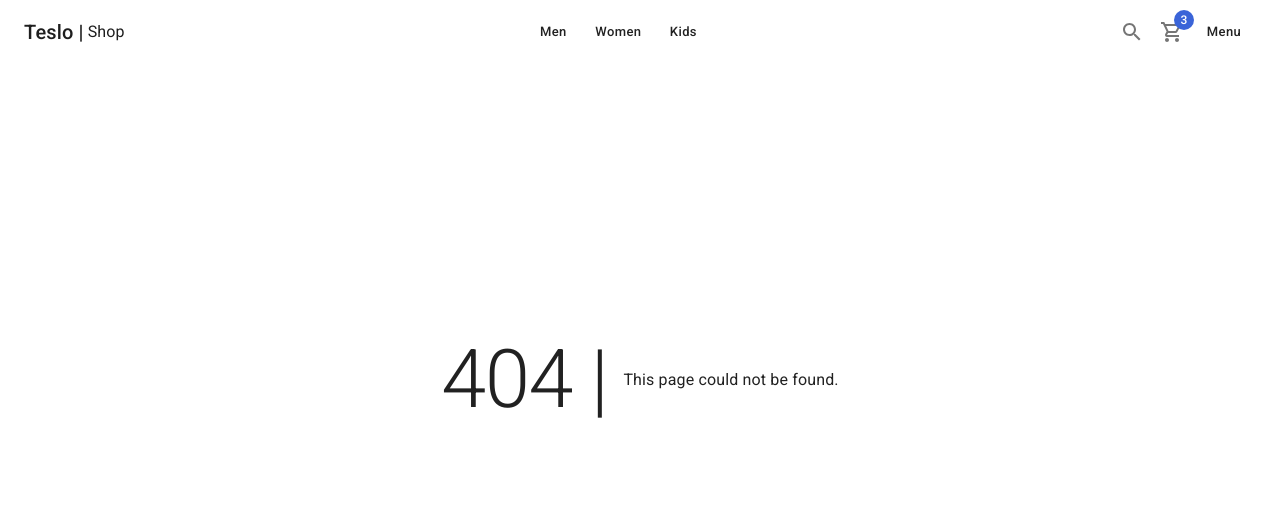
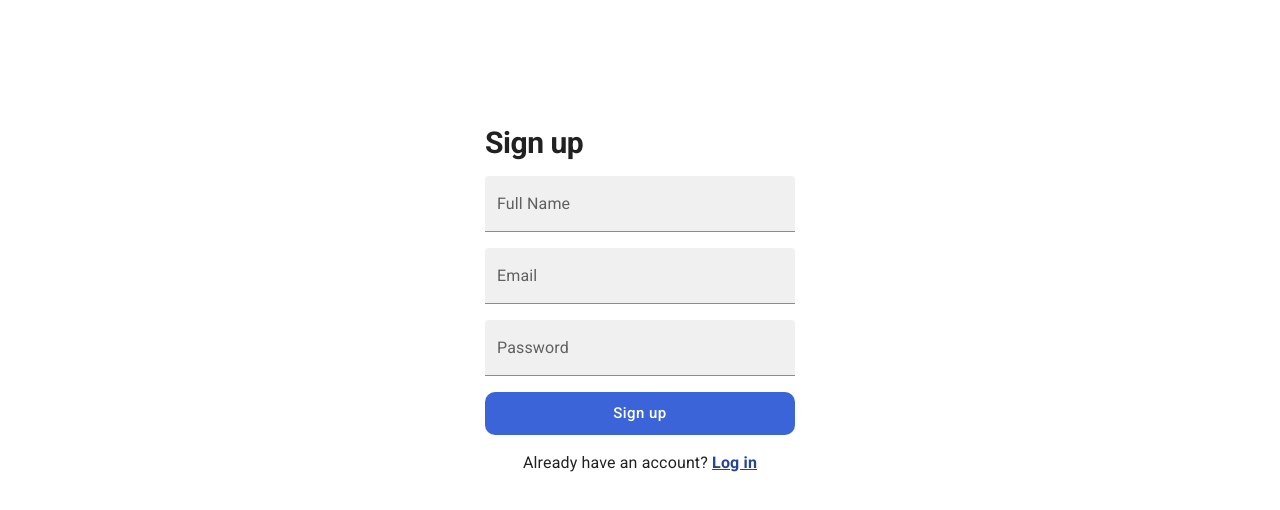
Before and after one commit to elitexpro/because-shop-next-ts, a Next.js app: page /auth/register in a window 1280 px wide. Before the commit this address had no page. Shown: the top 510 px of the page. Built offline with nearby package versions, Linux system fonts and the light colour scheme.

Commit message:
[ADD]: register page design

```diff
--- /dev/null
+++ b/src/pages/auth/register.tsx
@@ -0,0 +1,63 @@
+import NextLink from 'next/link';
+import { Box, Button, Grid, Link, TextField, Typography } from '@mui/material';
+
+import { AuthLayout } from '@/layouts';
+
+const RegisterPage = () => {
+  return (
+    <AuthLayout title="Sign Up">
+      <Box sx={{ width: 350, padding: '10px 20px' }}>
+        <Grid container spacing={2}>
+          <Grid item xs={12}>
+            <Typography variant="h1" component="h1">
+              Sign up
+            </Typography>
+          </Grid>
+
+          <Grid item xs={12}>
+            <TextField label="Full Name" variant="filled" fullWidth />
+          </Grid>
+          <Grid item xs={12}>
+            <TextField label="Email" type="email" variant="filled" fullWidth />
+          </Grid>
+          <Grid item xs={12}>
+            <TextField
+              label="Password"
+              type="password"
+              variant="filled"
+              fullWidth
+            />
+          </Grid>
+
+          <Grid item xs={12}>
+            <Button
+              color="secondary"
+              className="circular-btn"
+              size="large"
+              fullWidth
+            >
+              Sign up
+            </Button>
+          </Grid>
+
+          <Grid item xs={12} display="flex" justifyContent="center">
+            <NextLink href="/auth/login" passHref style={{ color: 'inherit' }}>
+              Already have an account?{' '}
+              <span
+                style={{
+                  fontWeight: 'bold',
+                  textDecoration: 'underline',
+                  color: '#274494',
+                }}
+              >
+                Log in
+              </span>
+            </NextLink>
+          </Grid>
+        </Grid>
+      </Box>
+    </AuthLayout>
+  );
+};
+
+export default RegisterPage;
```
